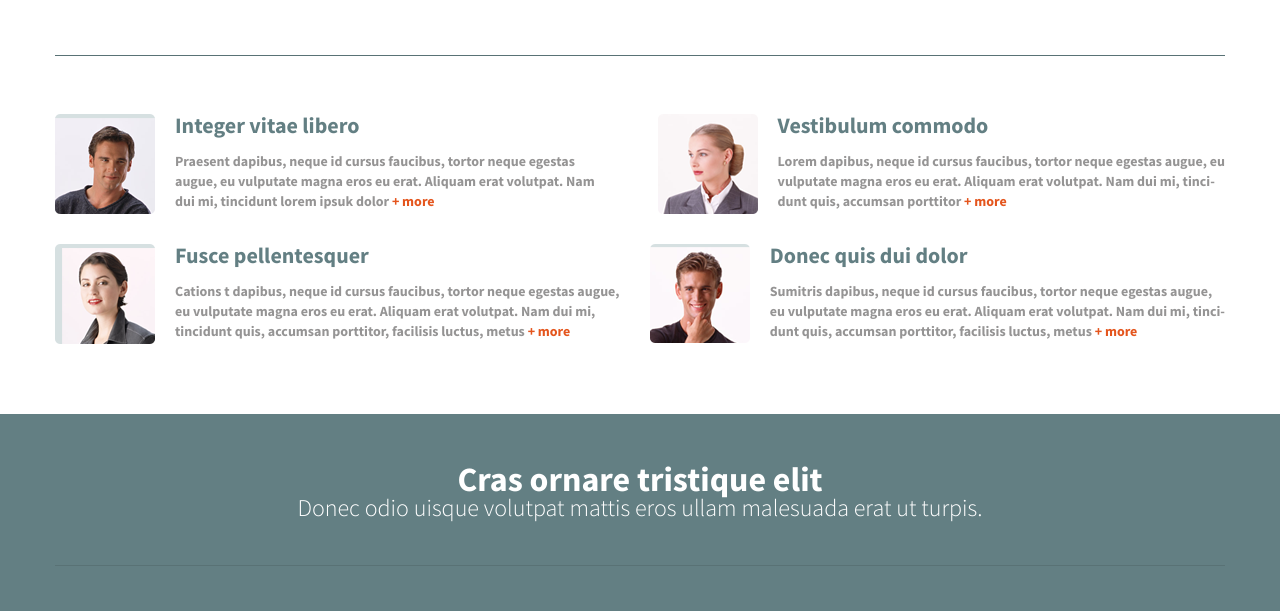
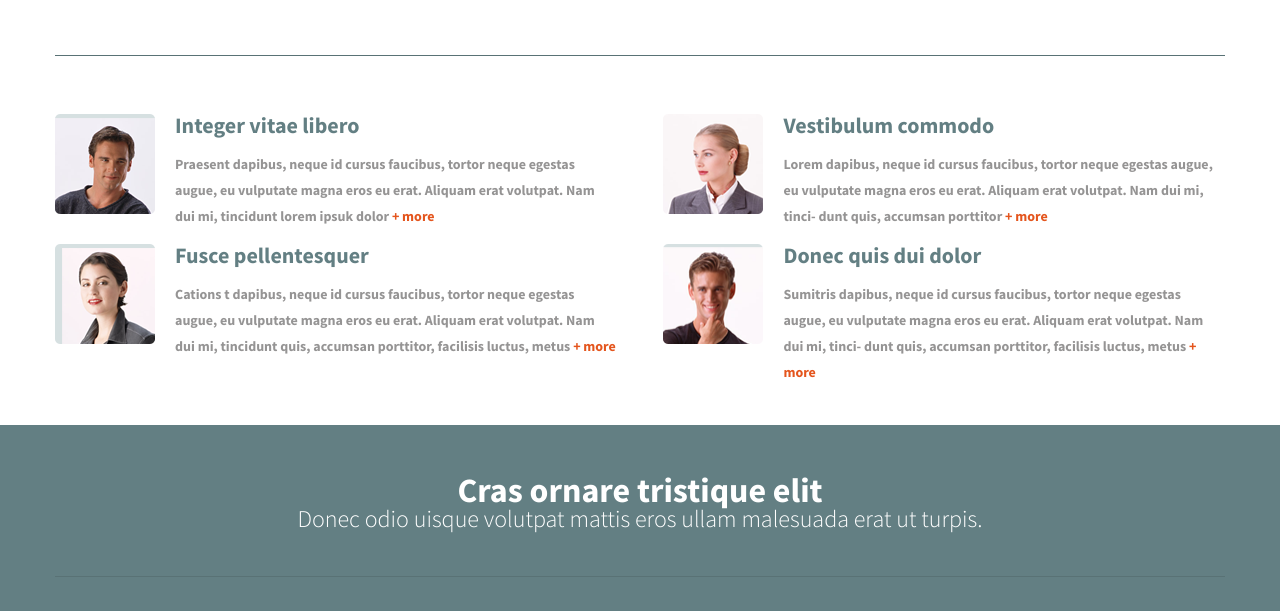
Before and after one commit to KonovalovaVV/html-css, a plain HTML site: page index.html in a window 1280 px wide. Shown: the part 1562-2173 px from the top of the page. Drawn offline with Linux system fonts and the light colour scheme.

Commit message:
Fix a long text problem.

```diff
--- a/css/content.css
+++ b/css/content.css
@@ -93,5 +93,4 @@
     color: #959494;
     font-family: SourceSansPro;
     font-size: 14px;
-    line-height: 20px;
 }
--- a/css/main.css
+++ b/css/main.css
@@ -113,6 +113,7 @@
 .feature-card__description {
     text-align: center;
     margin-top: 22px;
+    line-height: 20px;
 }
 
 .feature-card__button {
@@ -180,22 +181,27 @@
     display: flex;
     flex-wrap: nowrap;
     align-items: flex-start;
+    width: 48%;
 }
 
 .profile__text {
     display: flex;
     flex-direction: column;
     align-content: space-between;
+    flex: 1;
 }
 
-.profile__text-description {
+.profile__description {
     text-align: left;
     margin-top: 15px;
+    line-height: 26px;
 }
 
 .profile__image {
     padding-right: 20px;
     padding-bottom: 30px;
+    height: 100px;
+    width: 100px;
 }
 
 .more-link {
--- a/index.html
+++ b/index.html
@@ -171,9 +171,9 @@
           <img class="profile__image" src="img/profile1.png" alt="">
           <div class="profile__text">
             <h3 class="lead">Integer vitae libero</h3>
-            <p class="profile__text-description description">
-              Praesent dapibus, neque id cursus faucibus, tortor neque egestas <br />
-              augue, eu vulputate magna eros eu erat. Aliquam erat volutpat. Nam <br />
+            <p class="profile__description description">
+              Praesent dapibus, neque id cursus faucibus, tortor neque egestas
+              augue, eu vulputate magna eros eu erat. Aliquam erat volutpat. Nam
               dui mi, tincidunt lorem ipsuk dolor <a href="#" class="more-link">+ more</a>
             </p>
           </div>
@@ -182,9 +182,9 @@
           <img class="profile__image" src="img/profile2.png" alt="">
           <div class="profile__text">
             <h3 class="lead">Vestibulum commodo</h3>
-            <p class="profile__text-description description">
-              Lorem dapibus, neque id cursus faucibus, tortor neque egestas augue, eu <br />
-              vulputate magna eros eu erat. Aliquam erat volutpat. Nam dui mi, tinci-<br />
+            <p class="profile__description description">
+              Lorem dapibus, neque id cursus faucibus, tortor neque egestas augue, eu
+              vulputate magna eros eu erat. Aliquam erat volutpat. Nam dui mi, tinci-
               dunt quis, accumsan porttitor <a href="#" class="more-link">+ more</a>
             </p>
           </div>
@@ -193,9 +193,9 @@
           <img class="profile__image" src="img/profile3.png" alt="">
           <div class="profile__text">
             <h3 class="lead">Fusce pellentesquer</h3>
-            <p class="profile__text-description description">
-              Cations t dapibus, neque id cursus faucibus, tortor neque egestas augue, <br />
-              eu vulputate magna eros eu erat. Aliquam erat volutpat. Nam dui mi, <br />
+            <p class="profile__description description">
+              Cations t dapibus, neque id cursus faucibus, tortor neque egestas augue,
+              eu vulputate magna eros eu erat. Aliquam erat volutpat. Nam dui mi,
               tincidunt quis, accumsan porttitor, facilisis luctus, metus <a href="#" class="more-link">+ more</a>
             </p>
           </div>
@@ -204,9 +204,9 @@
           <img class="profile__image" src="img/profile4.png" alt="">
           <div class="profile__text">
             <h3 class="lead">Donec quis dui dolor</h3>
-            <p class="profile__text-description description">
-              Sumitris dapibus, neque id cursus faucibus, tortor neque egestas augue, <br />
-              eu vulputate magna eros eu erat. Aliquam erat volutpat. Nam dui mi, tinci-<br />
+            <p class="profile__description description">
+              Sumitris dapibus, neque id cursus faucibus, tortor neque egestas augue,
+              eu vulputate magna eros eu erat. Aliquam erat volutpat. Nam dui mi, tinci-
               dunt quis, accumsan porttitor, facilisis luctus, metus <a href="#" class="more-link">+ more</a>
             </p>
           </div>
```
